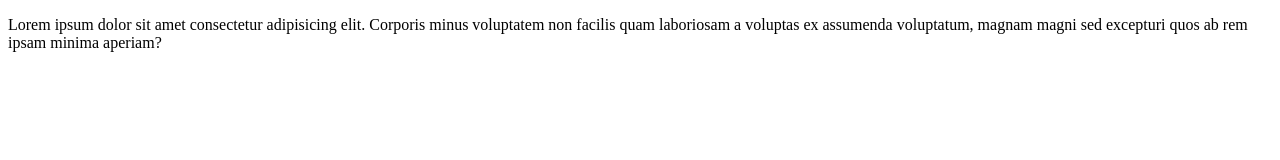
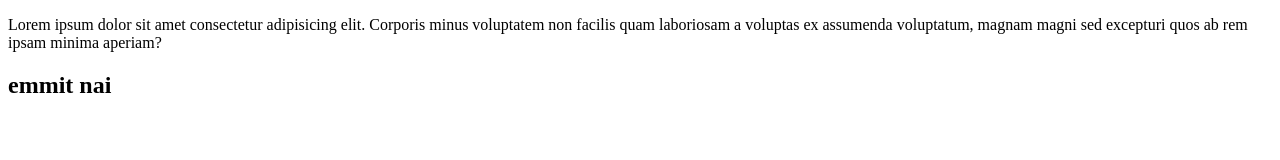
Before and after one commit to Abu-Syeed-Rayhan/my-repo, a plain HTML site: page index.html in a window 1280 px wide. Drawn offline with Linux system fonts and the light colour scheme.

Commit message:
Update index.html

```diff
--- a/index.html
+++ b/index.html
@@ -11,5 +11,6 @@
       voluptatem non facilis quam laboriosam a voluptas ex assumenda voluptatum,
       magnam magni sed excepturi quos ab rem ipsam minima aperiam?
     </p>
+    <h2>emmit nai</h2>
   </body>
 </html>
```
